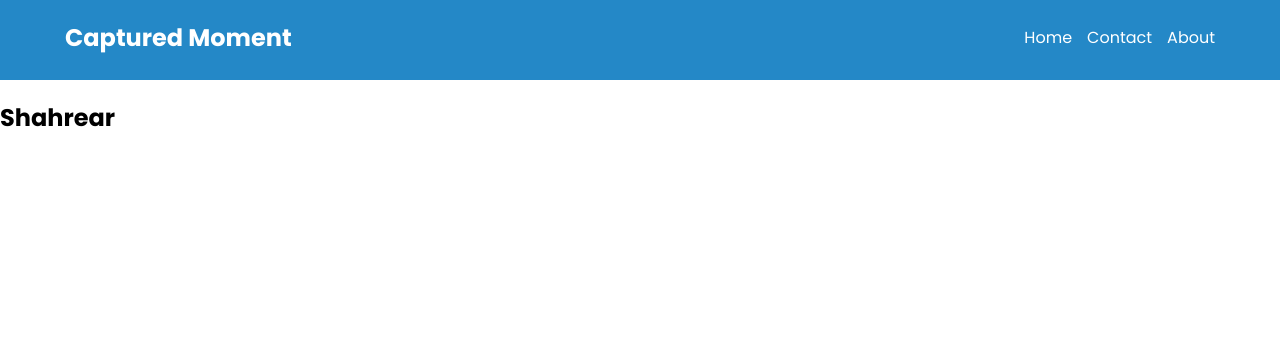
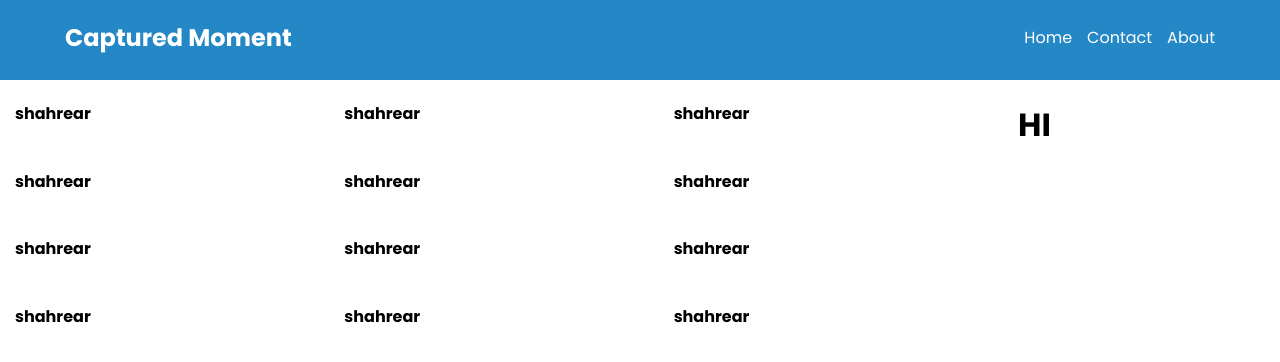
Before and after one commit to Shahrear-ahamed/Captured-moment, a React (Create React App) app: page / in a window 1280 px wide. Shown: the top 362 px of the page. Built offline with nearby package versions, Linux system fonts and the light colour scheme.

Commit message:
add site name and add some component and show data in ui

```diff
--- a/public/index.html
+++ b/public/index.html
@@ -10,34 +10,14 @@
       content="Web site created using create-react-app"
     />
     <link rel="apple-touch-icon" href="%PUBLIC_URL%/logo192.png" />
-    <!--
-      manifest.json provides metadata used when your web app is installed on a
-      user's mobile device or desktop. See https://developers.google.com/web/fundamentals/web-app-manifest/
-    -->
+
     <link rel="manifest" href="%PUBLIC_URL%/manifest.json" />
-    <!--
-      Notice the use of %PUBLIC_URL% in the tags above.
-      It will be replaced with the URL of the `public` folder during the build.
-      Only files inside the `public` folder can be referenced from the HTML.
 
-      Unlike "/favicon.ico" or "favicon.ico", "%PUBLIC_URL%/favicon.ico" will
-      work correctly both with client-side routing and a non-root public URL.
-      Learn how to configure a non-root public URL by running `npm run build`.
-    -->
-    <title>React App</title>
+    <title>Captured Moment</title>
   </head>
   <body>
     <noscript>You need to enable JavaScript to run this app.</noscript>
     <div id="root"></div>
-    <!--
-      This HTML file is a template.
-      If you open it directly in the browser, you will see an empty page.
 
-      You can add webfonts, meta tags, or analytics to this file.
-      The build step will place the bundled scripts into the <body> tag.
-
-      To begin the development, run `npm start` or `yarn start`.
-      To create a production bundle, use `npm run build` or `yarn build`.
-    -->
   </body>
 </html>
--- a/src/App.js
+++ b/src/App.js
@@ -1,20 +1,12 @@
-import { useEffect, useState } from "react";
 import "./App.css";
 import Navbar from "./component/Navbar/Navbar";
 import Shop from "./component/Shop/Shop";
 
 function App() {
-  const [cameras, setCameras] = useState([]);
-
-  useEffect(() => {
-    fetch("productDb.json")
-      .then((res) => res.json())
-      .then((data) => setCameras(data));
-  }, []);
   return (
     <div>
       <Navbar />
-      <Shop cameras={cameras}/>
+      <Shop/>
     </div>
   );
 }
--- /dev/null
+++ b/src/component/Cart/Cart.js
@@ -0,0 +1,11 @@
+import React from 'react';
+
+const Cart = () => {
+    return (
+        <div>
+            <h1>HI</h1>
+        </div>
+    );
+};
+
+export default Cart;
--- a/src/component/Products/Products.js
+++ b/src/component/Product/Product.js
@@ -1,9 +1,10 @@
 import React from 'react';
 
-const Products = (props) => {
+const Products = ({camera}) => {
+    console.log(camera);
     return (
         <div>
-        <h2>shahrear</h2>
+        <h4>shahrear</h4>
         </div>
     );
 };
--- a/src/component/Shop/Shop.css
+++ b/src/component/Shop/Shop.css
@@ -0,0 +1,11 @@
+.shop-container{
+    display: grid;
+    max-width: 1250px;
+    margin: 0 auto;
+    gap: 15px;
+    grid-template-columns: 4fr 1fr;
+}
+.single-product{
+    display: grid;
+    grid-template-columns: repeat(3, 1fr);
+}
--- a/src/component/Shop/Shop.js
+++ b/src/component/Shop/Shop.js
@@ -1,12 +1,28 @@
-import React from 'react';
+import { useEffect, useState } from "react";
+import React from "react";
+import Product from "../Product/Product";
+import Cart from "../Cart/Cart";
+import "./Shop.css";
 
-const Shop = (props) => {
-    console.log(props);
-    return (
-        <div>
-            <h2>Shahrear</h2>
-        </div>
-    );
+const Shop = () => {
+  const [cameras, setCameras] = useState([]);
+
+  useEffect(() => {
+    fetch("productDb.json")
+      .then((res) => res.json())
+      .then((data) => setCameras(data));
+  }, []);
+
+  return (
+    <div className="shop-container">
+      <div className="single-product">
+          {
+              cameras.map(camera => <Product key={camera.id} camera={camera}/>)
+          }
+      </div>
+      <Cart />
+    </div>
+  );
 };
 
 export default Shop;
```
Also changed, not shown: src/component/Cart/Cart.css (added), src/component/Product/Product.css (added), 1 other file (tests, documents, lock files or other folders).
